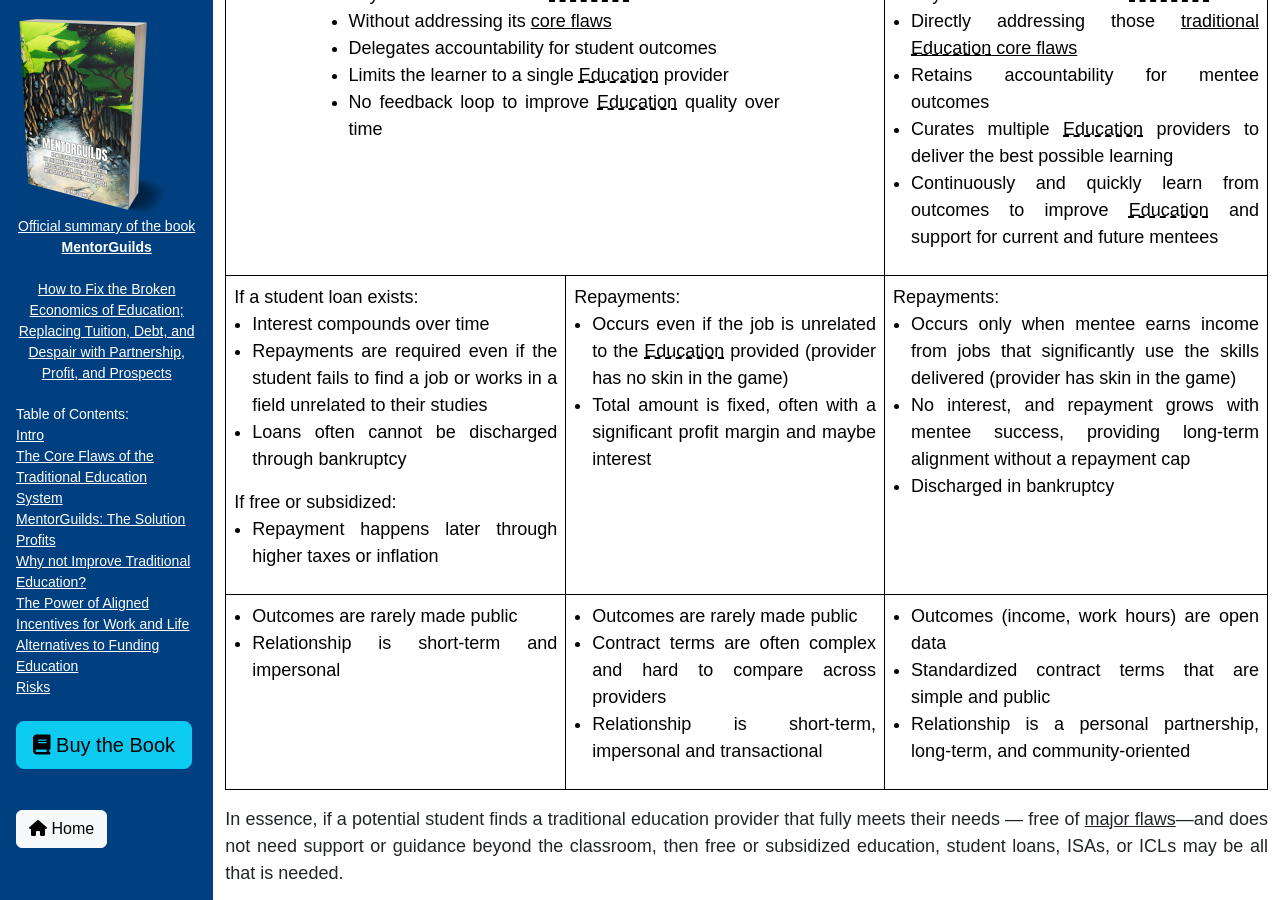
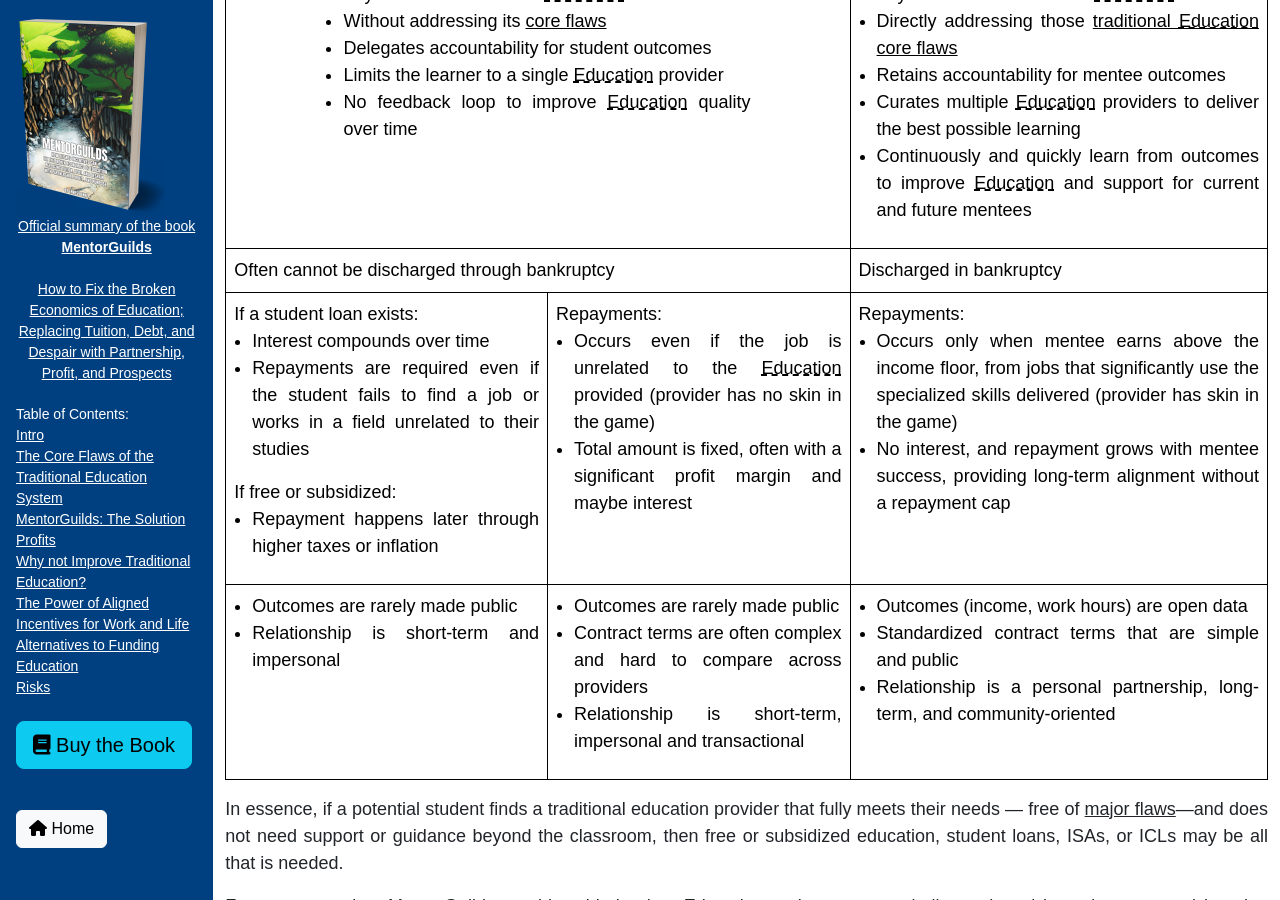
Before and after one commit to ErnestEnki/ernestenki.github.io, a Jekyll site: the page built from books/mentorguilds/comprehensive_summary.html, in a window 1280 px wide and 900 px high, scrolled down 8419 px. Built offline with Jekyll 4.4.1, drawn with Linux system fonts in a browser that asks for light colours; some web fonts are replaced; comment, search, counter and statistics services are not loaded.

Commit message:
Updating MentorGuild summary

```diff
--- a/_articles/2025-10-31-first_generation_mentorguilds.html
+++ b/_articles/2025-10-31-first_generation_mentorguilds.html
@@ -52,7 +52,8 @@ draft: true
         <p>Jane addresses her concerns directly. Even in the worst-case scenario, she explains, Bea will gain valuable digital skills — skills that can be used in the family business, from creating a website to designing banners or managing inventory software. If Bea doesn’t get a job in the industry, and ends up
           working at the stall, she will owe nothing to the MentorGuild, as the core skills of working in a food stall do not largely use the skills listed in the MentorGuild contract.</p>
 
-        <p>Karla then outlines the proposed the terms: 3% of Bea’s income for 9,200 hours of work — roughly five years. In return, the MentorGuild will pay for a few online courses covering the essentials of coding and provide daily 30-minute calls with Karla or Jane for the first three months. These sessions will
+        <p>Karla then outlines the proposed the terms: 3% of Bea’s income for 9,200 hours of work — roughly five yearsKarla then outlines the proposed the terms: 3% of Bea’s income for 9,200 hours of work — roughly five years, with an income floor as their given estimated return from working at the food stall, to provide her with some income security. </p>
+        <p>In return, the MentorGuild will pay for a few online courses covering the essentials of coding and provide daily 30-minute calls with Karla or Jane for the first three months. These sessions will
           include help with coursework, discussion of concepts, and ongoing mentoring — all the way through to her first job offer.</p>
 
         <p>After Bea begins her job search, the MentorGuild will continue to provide support. She will gain access to a curated list of IT courses designed to deepen her technical skills. Karla and Jane will assign her targeted homework to build her skills and ensure that she is learning what the market demands. They
--- a/books/mentorguilds/comprehensive_summary.html
+++ b/books/mentorguilds/comprehensive_summary.html
@@ -400,11 +400,14 @@ extra_head: '
                 </td>
               </tr>
               <tr>
+                <td colspan="2">Often cannot be discharged through bankruptcy</td>
+                <td>Discharged in bankruptcy</td>
+              </tr>
+              <tr>
                 <td>If a student loan exists:
                   <ul>
                     <li>Interest compounds over time</li>
                     <li>Repayments are required even if the student fails to find a job or works in a field unrelated to their studies</li>
-                    <li>Loans often cannot be discharged through bankruptcy</li>
                   </ul>
                   If free or subsidized:
                   <ul>
@@ -421,9 +424,8 @@ extra_head: '
                 <td>
                   Repayments:
                   <ul>
-                    <li>Occurs only when mentee earns income from jobs that significantly use the skills delivered (provider has skin in the game)</li>
+                    <li>Occurs only when mentee earns above the income floor, from jobs that significantly use the specialized skills delivered (provider has skin in the game)</li>
                     <li>No interest, and repayment grows with mentee success, providing long-term alignment without a repayment cap</li>
-                    <li>Discharged in bankruptcy</li>
                   </ul>
                 </td>
               </tr>
```
